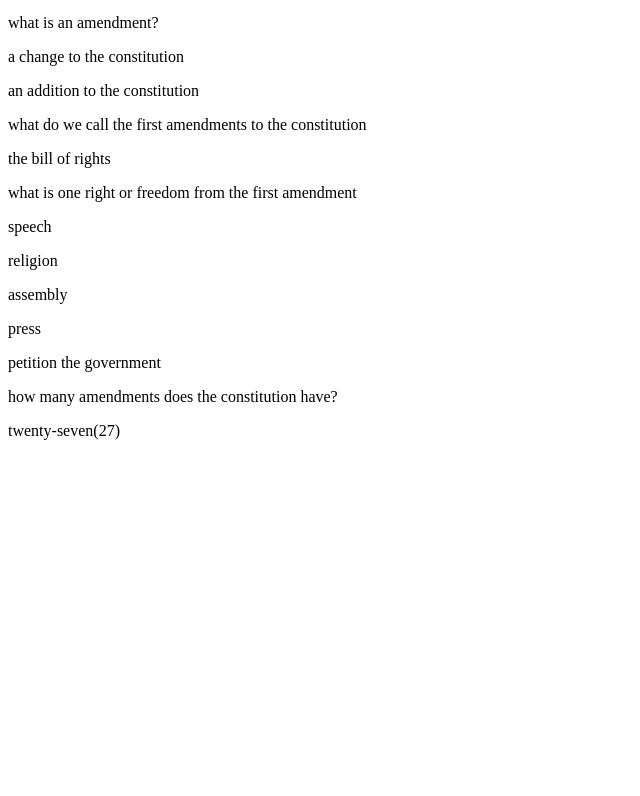
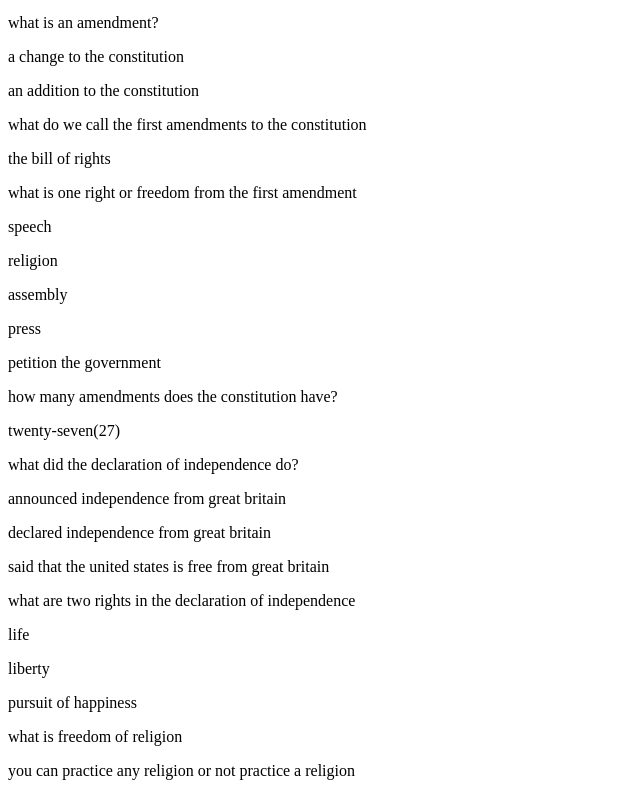
Before and after one commit to mmaustin/citizenship-questions-answers, a React (Create React App) app in the folder citizenship-frontend/: page / in a window 1280 px wide. Shown: the part 317-1113 px from the top of the page, without its empty margins (0-640 px from the left). Before the commit the page ends 800 px from the top, so only its background shows below. Built offline with nearby package versions, Linux system fonts and the light colour scheme.

Commit message:
added three additional question/answer pairs

```diff
--- a/citizenship-frontend/src/features/questions/questions.js
+++ b/citizenship-frontend/src/features/questions/questions.js
@@ -7,5 +7,8 @@ answer: [{ans: 'we the people'}]}, {id: nanoid(), question: 'what is an amendmen
 {ans: 'an addition to the constitution'}]}, {id: nanoid(), question: 'what do we call the first amendments to the constitution',
 answer: [{ans: 'the bill of rights'}]}, {id: nanoid(), question: 'what is one right or freedom from the first amendment', answer: [{ans: 'speech'},
 {ans: 'religion'}, {ans: 'assembly'}, {ans: 'press'}, {ans: 'petition the government'}]}, {id: nanoid(), question: 'how many amendments does the constitution have?',
-answer: [{ans: 'twenty-seven(27)'}]}
+answer: [{ans: 'twenty-seven(27)'}]}, {id: nanoid(), question: 'what did the declaration of independence do?', answer: [{ans: 'announced independence from great britain'},
+{ans: 'declared independence from great britain'}, {ans: 'said that the united states is free from great britain'}]}, {id: nanoid(), question: 'what are two rights in the declaration of independence',
+answer: [{ans: 'life'}, {ans: 'liberty'}, {ans: 'pursuit of happiness'}]}, {id: nanoid(), question: 'what is freedom of religion',
+answer: [{ans: 'you can practice any religion or not practice a religion'}]}
 ]
```
